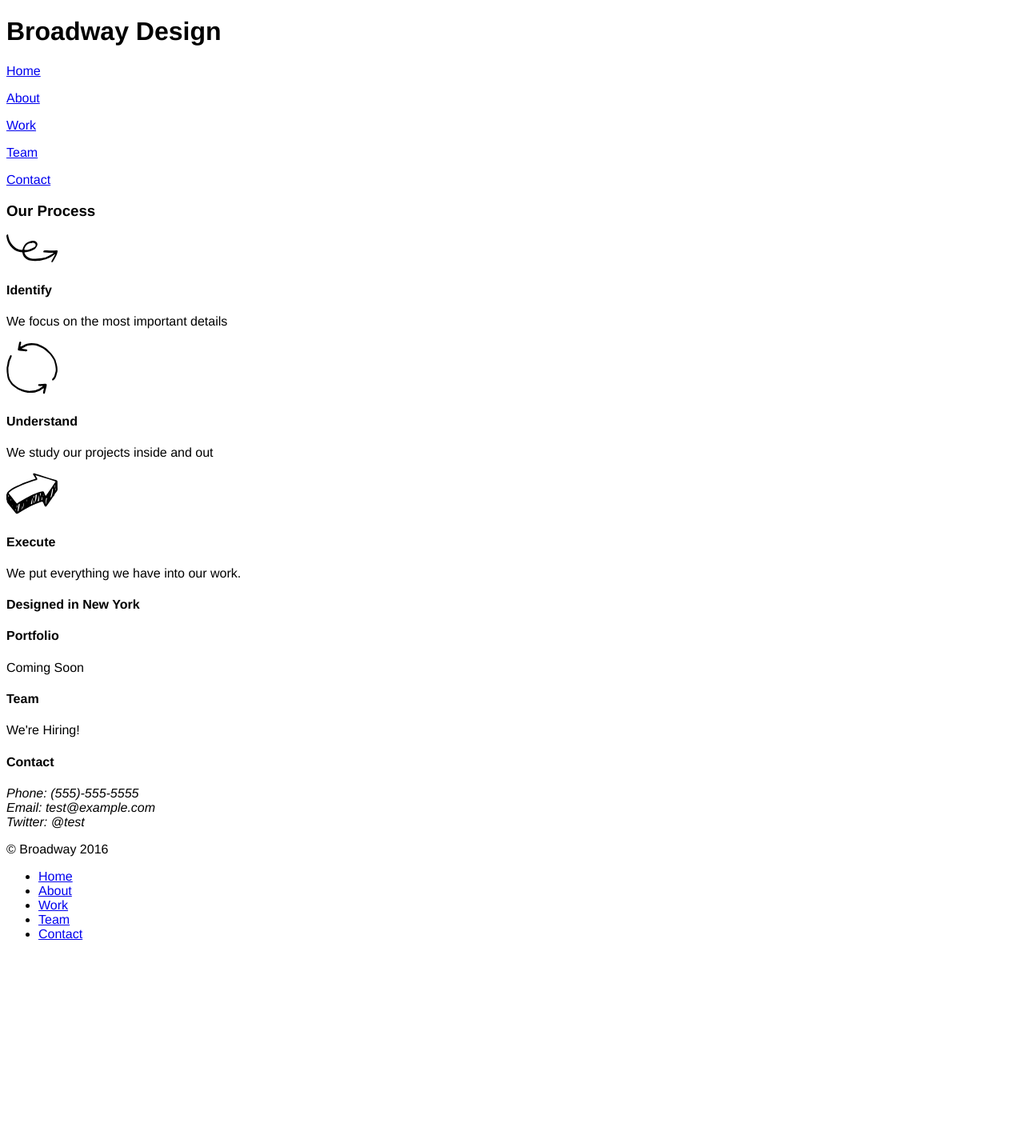
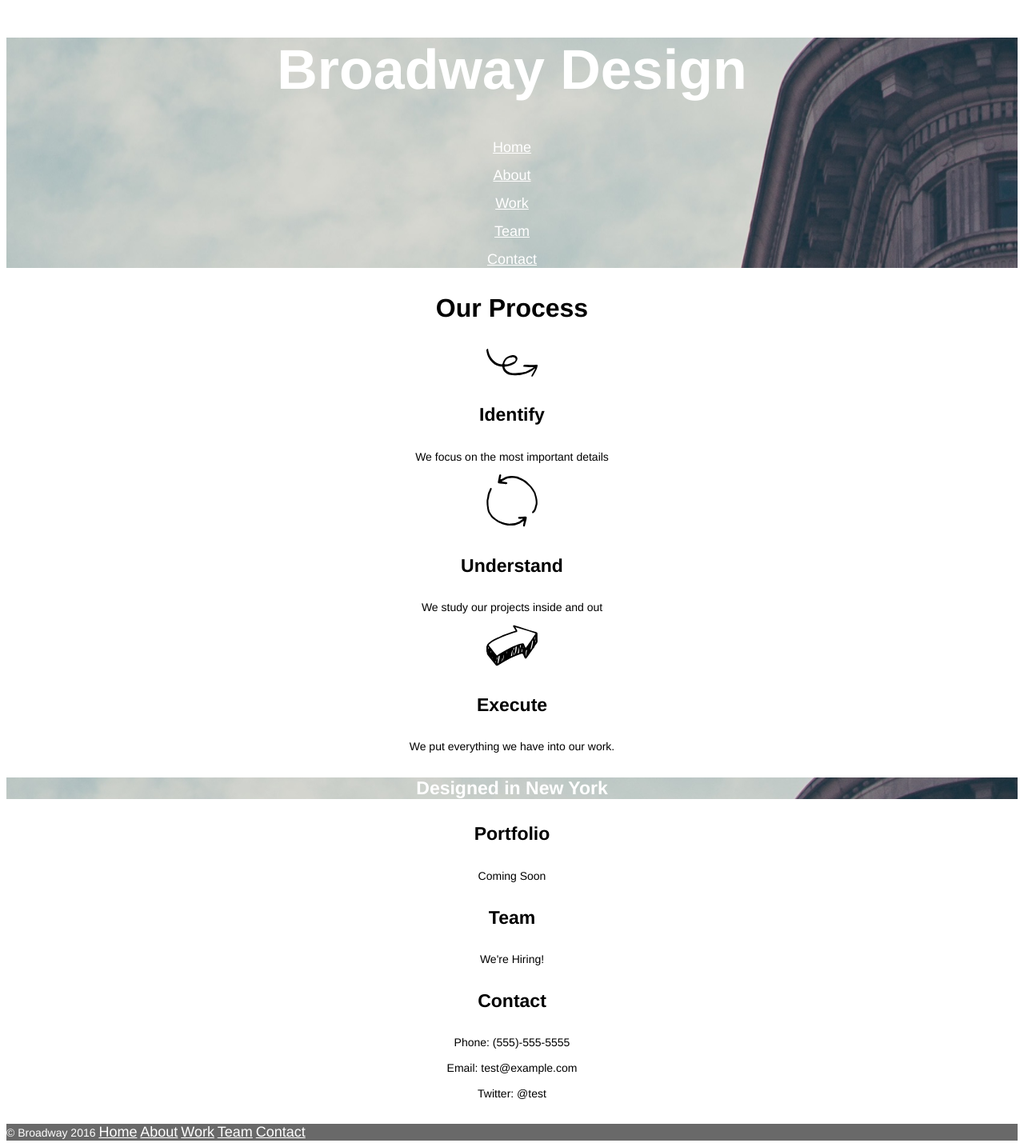
Before and after one commit to SometimesDeveloping/broadway, a plain HTML site: page index.html in a window 1280 px wide. Shown: the whole page at 80% size. Before the commit the page ends 1193 px from the top, so only its background shows below. Drawn offline with Linux system fonts and the light colour scheme.

Commit message:
Git froze. Add CSS and background image. Add font styling.

```diff
--- a/index.html
+++ b/index.html
@@ -3,13 +3,13 @@
   <head>
     <meta charset="utf-8">
     <title>Broadway Design Company</title>
-    <link rel="stylesheet" href="./resources/css/style.css">
+    <link rel="stylesheet" type="text/css" href="./resources/css/style.css">
   </head>
   <body>
-    <h1 id="home">Broadway Design</h1>
-
-    <div class="navbutton">
-      <nav>
+    <div class="header">
+      <h1 class="broad" id="home">Broadway Design</h1>
+<!-- Navigation Menu -->
+      <nav class="nav">
         <p> <a href="#home">Home</a> </p>
         <p> <a href="process">About</a> </p>
         <p> <a href="work">Work</a> </p>
@@ -17,48 +17,46 @@
         <p> <a href="#contact">Contact</a> </p>
       </nav>
     </div>
-
-    <div id="process">
+<!-- About section -->
+    <div class="about" id="process">
       <h3>Our Process</h3>
 
       <img src="./resources/images/identify.svg" alt="Icon of a swirling arrow">
       <h4>Identify</h4>
       <p>We focus on the most important details</p>
-        <!-- image -->
+
       <img src="./resources/images/understand.svg" alt="Icon of two arrows forming a circle">
       <h4>Understand</h4>
       <p>We study our projects inside and out</p>
-      <!-- image -->
+
       <img src="./resources/images/execute.svg" alt="Icon of a directional arrow">
       <h4>Execute</h4>
       <p>We put everything we have into our work.</p>
     </div>
 
-    <div class="info">
-      <h4>Designed in New York</h4>
-      <!-- add background image -->
+    <div class="information" id="info">
+      <h4 class="mid">Designed in New York</h4>
       <h4 id="work">Portfolio</h4>
         <p>Coming Soon</p>
       <h4 id="team">Team</h4>
         <p>We're Hiring!</p>
       <h4 id="contact">Contact</h4>
         <address>
-          Phone: (555)-555-5555 <br>
-          Email: test@example.com <br>
-          Twitter: @test <br>
+          Phone: (555)-555-5555 <br> <br>
+          Email: test@example.com <br> <br>
+          Twitter: @test <br> <br>
         </address>
       </div>
 
-      <footer>
-        <p>&copy; Broadway 2016</p>
-        <ul>
-          <li> <a href="#home">Home</a> </li>
-          <li> <a href="process">About</a> </li>
-          <li> <a href="work">Work</a> </li>
-          <li> <a href="#team">Team</a> </li>
-          <li> <a href="#contact">Contact</a> </li>
-        </ul>
-      </footer>
+      <div class="footer">
+        <p>&copy; Broadway 2016
+           <a class="links" href="#home">Home</a>
+           <a class="links" href="process">About</a>
+           <a class="links" href="work">Work</a>
+           <a class="links" href="#team">Team</a>
+           <a class="links" href="#contact">Contact</a>
+        </p>
+      </div>
 
   </body>
 </html>
--- a/resources/css/style.css
+++ b/resources/css/style.css
@@ -1,3 +1,59 @@
 * {
   font-family: Helvetica, sans-serif;
 }
+
+p {
+  font-size: 14px;
+}
+
+address {
+  font-size: 14px;
+  font-style: normal;
+}
+h3 {
+  font-size: 32px;
+  font-weight: bold;
+}
+
+h4 {
+  font-size: 23px;
+  font-weight: bold;
+}
+
+.header {
+  background-image: url("../images/the-flatiron-building.png");
+  text-align: center;
+}
+
+.broad {
+  font-size: 70px;
+  font-weight: bold;
+  color: white;
+}
+
+.nav a {
+  font-size: 18px;
+  color: white;
+}
+
+.about,
+.information {
+  text-align: center;
+}
+
+.footer {
+    background-color: dimgray;
+    font-size: 11px;
+    color: white;
+}
+
+.links {
+  font-size: 18px;
+  color: white;
+}
+
+
+.mid {
+  color: white;
+  background-image: url("../images/the-flatiron-building.png");
+}
```
